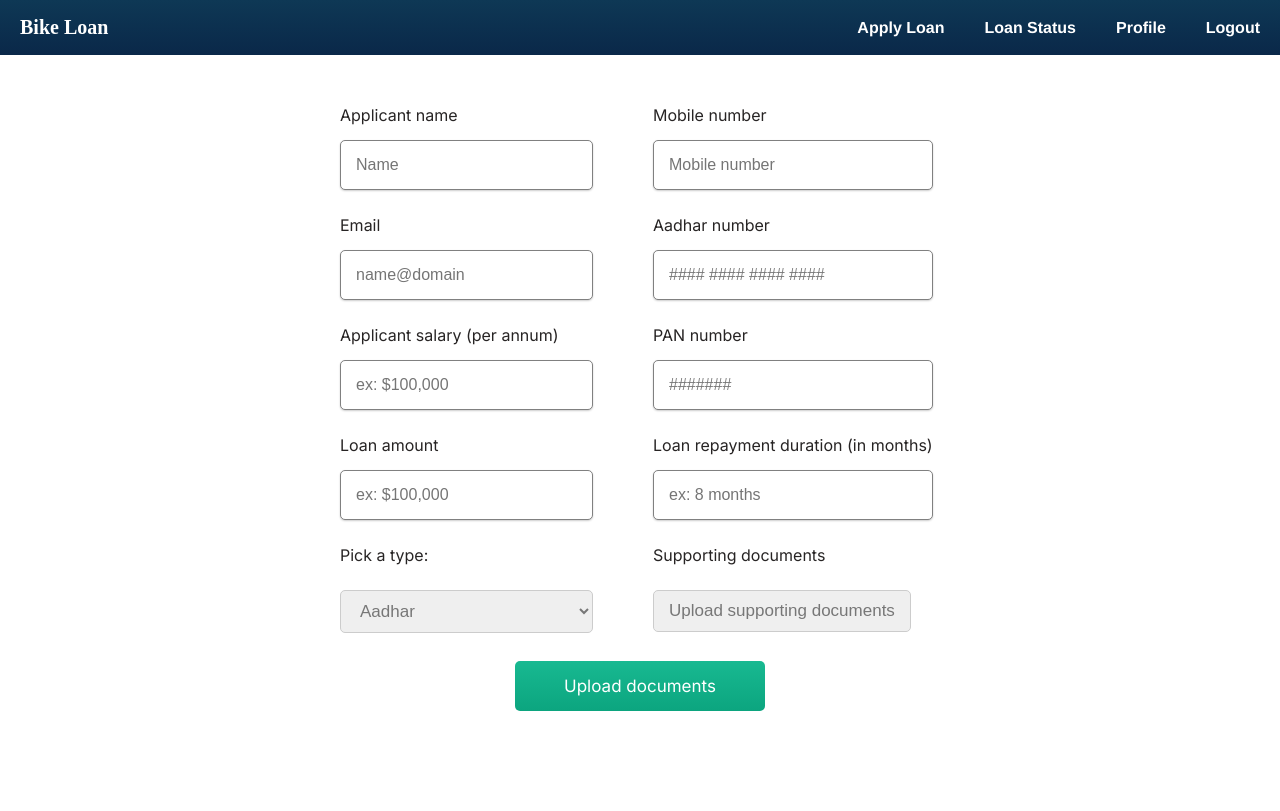
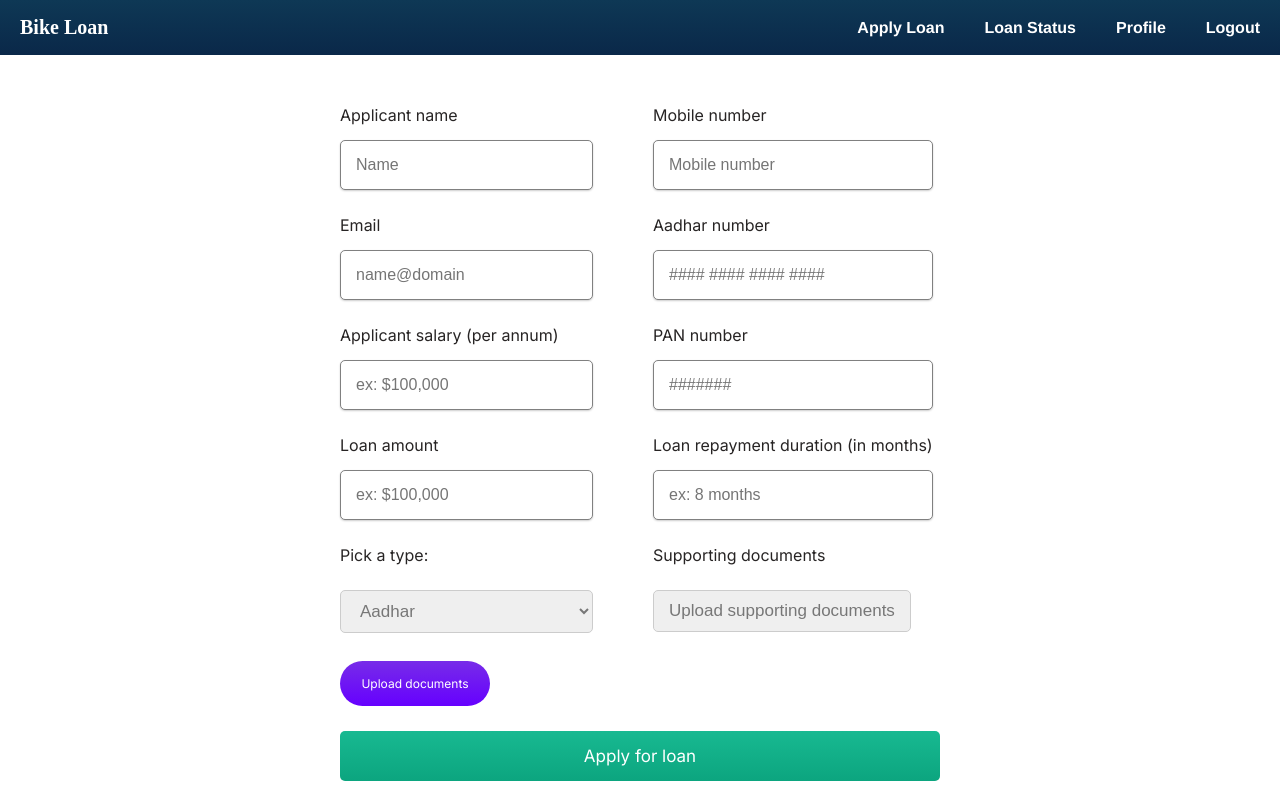
Before and after one commit to iamneo-production/311170b1-8dfb-45b8-b98f-e632175c0092, a React (Create React App) app in the folder reactapp/: page /user/addLoan in a window 1280 px wide. Built offline with nearby package versions, Linux system fonts and the light colour scheme; a web font is replaced by a local one.

Commit message:
Classful cmpnts

```diff
--- a/reactapp/src/App.css
+++ b/reactapp/src/App.css
@@ -274,13 +274,20 @@ button[type="submit"]:hover {
 }
 
 .submit_documents {
+  display: flex;
   width: 50%;
-  margin: 0 auto;
   text-align: center;
 }
 
 #uploadDocumentsButton {
-  width: 250px;
+  width: 50%;
+  font-size: 12px;
+  text-align: center;
+  border-radius: 40px;
+  background-image: linear-gradient(to bottom, #772ce8 0%, #6600ff 100%);
+}
+
+#applyLoanButton {
   text-align: center;
   border-radius: 5px;
   background-image: linear-gradient(to bottom, #18b991 0%, #0ca57f 100%);
--- a/reactapp/src/components/admin/Dashboard.jsx
+++ b/reactapp/src/components/admin/Dashboard.jsx
@@ -1,13 +1,14 @@
+import React from "react";
 import DisplayUser from "./DisplayUser";
 import Navbar from "./Navbar";
 
-const Dashboard = () => {
-  return (
-    <div className="dashboard_content">
-      <Navbar />
-      <DisplayUser />
-    </div>
-  );
+export default class Dashboard extends React.Component {
+  render() {
+    return (
+      <div className="dashboard_content" >
+        <Navbar />
+        <DisplayUser />
+      </div>
+    );
+  }
 }
-
-export default Dashboard;
--- a/reactapp/src/components/user/AddLoan.jsx
+++ b/reactapp/src/components/user/AddLoan.jsx
@@ -1,6 +1,8 @@
+import React from "react";
 import Navbar from "./Navbar";
 
-const AddLoan = () => {
+export default class AddLoan extends React.Component {
+  render() {
     return (
       <div>
         <Navbar />
@@ -47,9 +49,11 @@ const AddLoan = () => {
               Upload documents
             </button>
           </div>
+          <button type="submit" id="applyLoanButton">
+            Apply for loan
+          </button>
         </div>
       </div>
     );
   }
-
-export default AddLoan;
+}
```
Also changed, not shown: reactapp/src/components/admin/DisplayUser.jsx (+5 -3 lines), reactapp/src/components/admin/EditUser.jsx (+5 -3 lines), reactapp/src/components/admin/Navbar.jsx (+4 -3 lines), reactapp/src/components/user/Login.jsx (+5 -4 lines), reactapp/src/components/user/Navbar.jsx (+4 -3 lines), reactapp/src/components/user/Signup.jsx (+5 -4 lines). Lines whose indentation alone changed are shown as unchanged.
